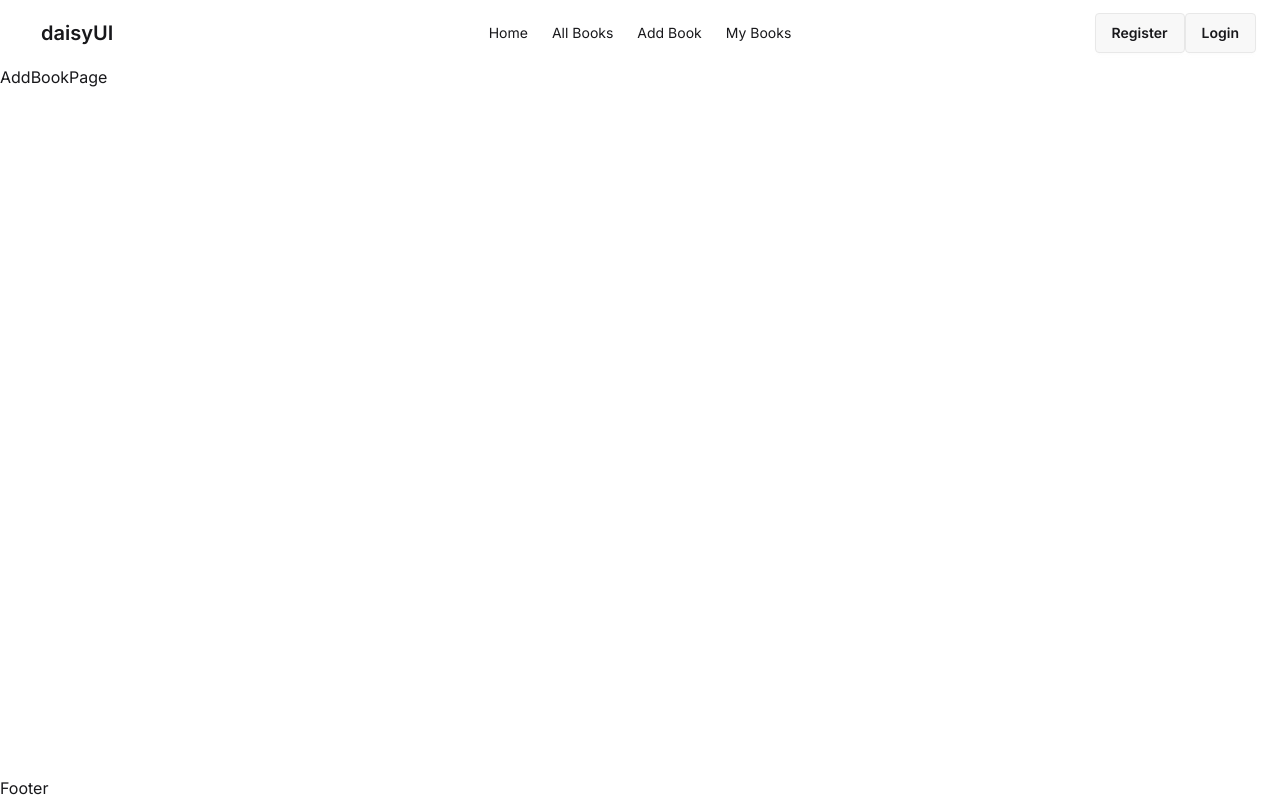
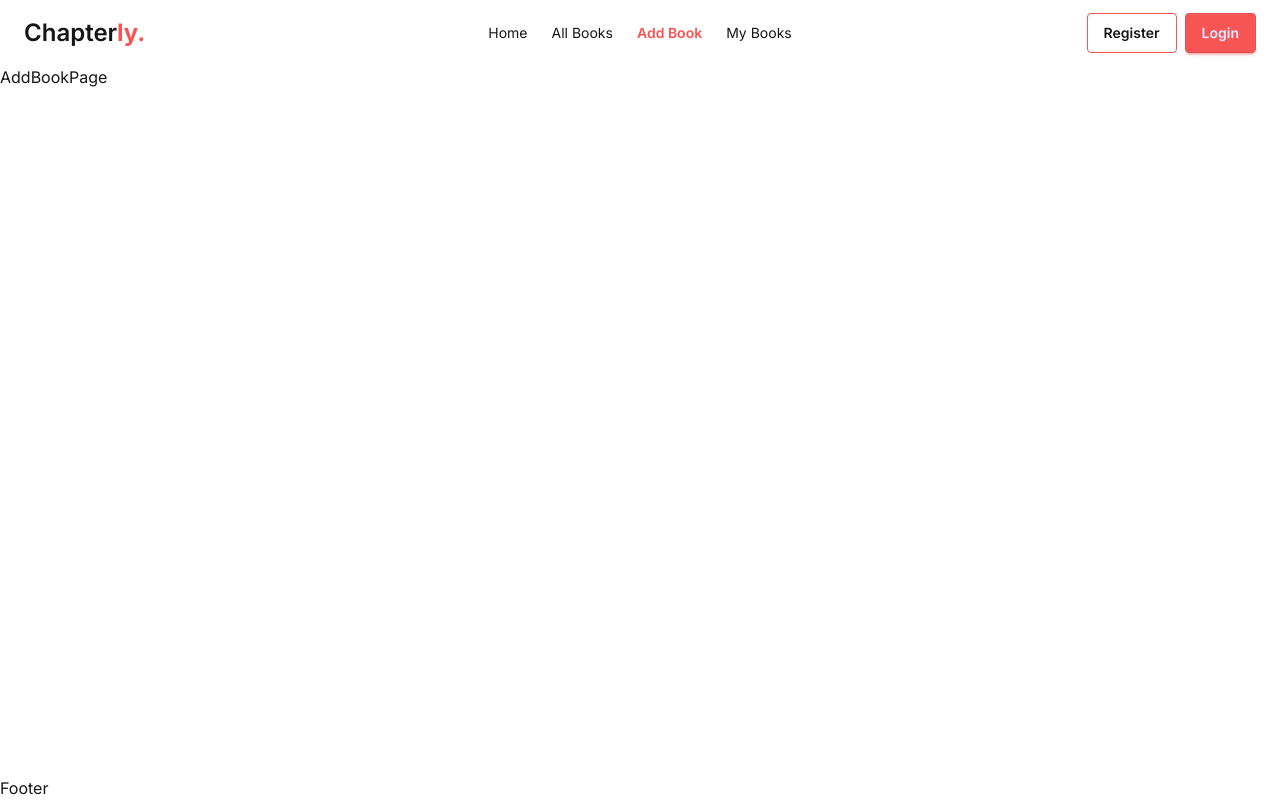
Before and after one commit to sagormajomder/chapterly, a React (Vite) app: page /add-book in a window 1280 px wide. Built offline with nearby package versions, Linux system fonts and the light colour scheme; no server answers.

Commit message:
Enhance Navbar with user logout functionality and improve UI elements

```diff
--- a/src/components/Navbar.jsx
+++ b/src/components/Navbar.jsx
@@ -1,7 +1,23 @@
+import toast from 'react-hot-toast';
 import { Link, NavLink } from 'react-router';
+import { useAuth } from '../contexts/AuthContext';
 import Container from './Container';
 
 export default function Navbar() {
+  const { signOutUser, user, setUser } = useAuth();
+
+  function handleLogOut() {
+    signOutUser()
+      .then(() => {
+        toast.success('User logout successful');
+        setUser(null);
+      })
+      .catch(error => {
+        // console.log(error);
+        toast.error(error.message);
+      });
+  }
+
   const links = (
     <>
       <li>
@@ -48,22 +64,70 @@ export default function Navbar() {
                 tabIndex='-1'
                 className='menu menu-sm dropdown-content bg-base-100 rounded-box z-1 mt-3 w-52 p-2 shadow'>
                 {links}
+                <div className='flex flex-col gap-2   min-[26.875rem]:hidden'>
+                  {!user && (
+                    <>
+                      <Link
+                        to='/auth/register'
+                        className='btn btn-outline border border-primary hover:bg-primary hover:text-primary-content'>
+                        Register
+                      </Link>
+                      <Link to='/auth/login' className='btn btn-primary'>
+                        Login
+                      </Link>
+                    </>
+                  )}
+                  {user && (
+                    <>
+                      <img
+                        className='rounded-full w-10 h-10 cursor-pointer'
+                        src={user.photoURL}
+                        alt={user.displayName}
+                      />
+                      <button
+                        onClick={handleLogOut}
+                        className='btn  btn-primary'>
+                        LogOut
+                      </button>
+                    </>
+                  )}
+                </div>
               </ul>
             </div>
-            <a className='btn btn-ghost text-xl'>daisyUI</a>
+            <Link to='/' className='text-2xl font-semibold'>
+              Chapter<span className='font-bold text-primary'>ly.</span>
+            </Link>
           </div>
           {/* Navbar Center */}
           <div className='navbar-center hidden lg:flex'>
             <ul className='menu menu-horizontal px-1'>{links}</ul>
           </div>
           {/* Navbar End */}
-          <div className='navbar-end'>
-            <Link to='/auth/register' className='btn'>
-              Register
-            </Link>
-            <Link to='/auth/login' className='btn'>
-              Login
-            </Link>
+          <div className='navbar-end gap-2 hidden  min-[26.875rem]:flex'>
+            {!user && (
+              <>
+                <Link
+                  to='/auth/register'
+                  className='btn btn-outline border border-primary hover:bg-primary hover:text-primary-content'>
+                  Register
+                </Link>
+                <Link to='/auth/login' className='btn btn-primary'>
+                  Login
+                </Link>
+              </>
+            )}
+            {user && (
+              <>
+                <img
+                  className='rounded-full w-10 h-10 cursor-pointer'
+                  src={user.photoURL}
+                  alt={user.displayName}
+                />
+                <button onClick={handleLogOut} className='btn  btn-primary'>
+                  LogOut
+                </button>
+              </>
+            )}
           </div>
         </nav>
       </Container>
--- a/src/contexts/AuthContext.jsx
+++ b/src/contexts/AuthContext.jsx
@@ -4,6 +4,7 @@ import {
   onAuthStateChanged,
   signInWithEmailAndPassword,
   signInWithPopup,
+  signOut,
   updateProfile,
 } from 'firebase/auth';
 import { createContext, use, useEffect, useState } from 'react';
@@ -39,6 +40,11 @@ function AuthProvider({ children }) {
     return signInWithPopup(auth, googleProvider);
   }
 
+  // User LogOut
+  function signOutUser() {
+    return signOut(auth);
+  }
+
   useEffect(function () {
     const unsubscribe = onAuthStateChanged(auth, currentUser => {
       if (currentUser) {
@@ -59,6 +65,7 @@ function AuthProvider({ children }) {
         updateUserProfile,
         signInUser,
         googleLogin,
+        signOutUser,
         user,
         setUser,
         isLoading,
--- a/src/index.css
+++ b/src/index.css
@@ -1,6 +1,13 @@
 @import 'tailwindcss';
 @plugin "daisyui" {
   themes: light --default;
+}
+
+@plugin "daisyui/theme" {
+  name: 'light';
+  default: true;
+  --color-primary: #f75454;
+  --color-secondary: #161619;
 }
 
 :root {
@@ -9,8 +16,29 @@
 
 @theme inline {
   --default-font-family: var(--font-inter), var(--font-sans);
+
+  --color-primary: #f75454;
+  --color-primary-dark: #c64343;
+
+  --color-secondary: #161619;
+}
+
+.menu li a:hover {
+  @apply text-primary bg-transparent;
+}
+
+.active {
+  @apply text-primary font-semibold;
 }
 
 @utility heading-secondary {
   @apply xl:text-3xl text-2xl font-semibold mb-2;
 }
+
+/*
+- Font sizes (px)
+10 / 12 / 14 / 16 / 18 / 20 / 24 / 30 / 36 / 44 / 52 / 62 / 74 / 86 / 98
+
+- Spacing system (px)
+2 / 4 / 8 / 12 / 16 / 24 / 32 / 48 / 64 / 80 / 96 / 128
+*/
--- a/src/layouts/RootLayout.jsx
+++ b/src/layouts/RootLayout.jsx
@@ -4,7 +4,7 @@ import Navbar from '../components/Navbar';
 
 export default function RootLayout() {
   return (
-    <div className='grid grid-rows-[auto_1fr_auto] min-h-dvh'>
+    <div className='grid grid-rows-[auto_1fr_auto] min-h-dvh text-secondary'>
       <Navbar />
       <Main>
         <Outlet />
--- a/src/pages/LoginPage.jsx
+++ b/src/pages/LoginPage.jsx
@@ -116,9 +116,11 @@ export default function LoginPage() {
                     )}
                   </div>
                   <div>
-                    <a className='link link-hover'>Forgot password?</a>
+                    <a className='link link-hover hover:text-accent'>
+                      Forgot password?
+                    </a>
                   </div>
-                  <button className='btn btn-neutral mt-4'>Login</button>
+                  <button className='btn btn-primary mt-4'>Login</button>
                 </fieldset>
               </form>
               <div className='divider'>OR</div>
@@ -126,7 +128,9 @@ export default function LoginPage() {
               <GoogleLogin />
               <p className='text-center text-xs'>
                 Don't Have An Account?{' '}
-                <Link className='hover:underline' to='/auth/register'>
+                <Link
+                  className='hover:underline hover:text-accent'
+                  to='/auth/register'>
                   Register Now
                 </Link>
               </p>
--- a/src/pages/RegistrationPage.jsx
+++ b/src/pages/RegistrationPage.jsx
@@ -92,7 +92,8 @@ export default function RegistrationPage() {
             <div className='card-body basis-1/2 self-center py-10'>
               <form onSubmit={handleUserRegister}>
                 <h2 className='heading-secondary text-center mb-6'>
-                  Open a New Chapter <br /> with Chapterly
+                  Open a New Chapter <br /> with Chapter
+                  <span className='font-bold text-primary'>ly.</span>
                 </h2>
                 <fieldset className='fieldset'>
                   {/* Name */}
@@ -166,7 +167,7 @@ export default function RegistrationPage() {
                     both lower (a-z) and upper case letters (A-Z)
                   </p>
 
-                  <button className='btn btn-neutral mt-4'>Register</button>
+                  <button className='btn btn-primary mt-4'>Register</button>
                 </fieldset>
               </form>
               <div className='divider'>OR</div>
@@ -174,7 +175,9 @@ export default function RegistrationPage() {
               <GoogleLogin />
               <p className='text-center text-xs'>
                 Already Have An Account?{' '}
-                <Link className='hover:underline' to='/auth/login'>
+                <Link
+                  className='hover:underline hover:text-accent'
+                  to='/auth/login'>
                   Login now
                 </Link>
               </p>
```
